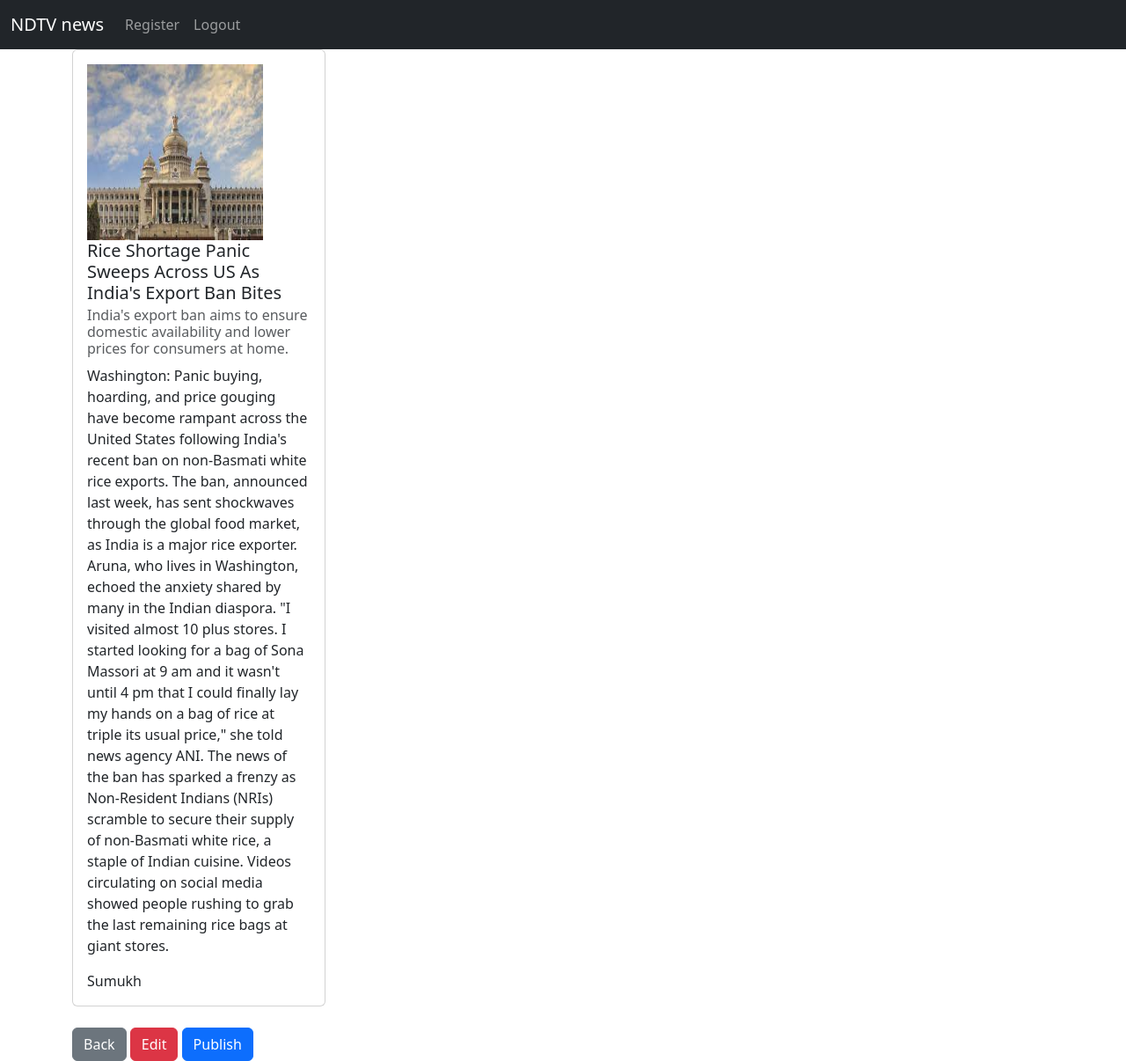
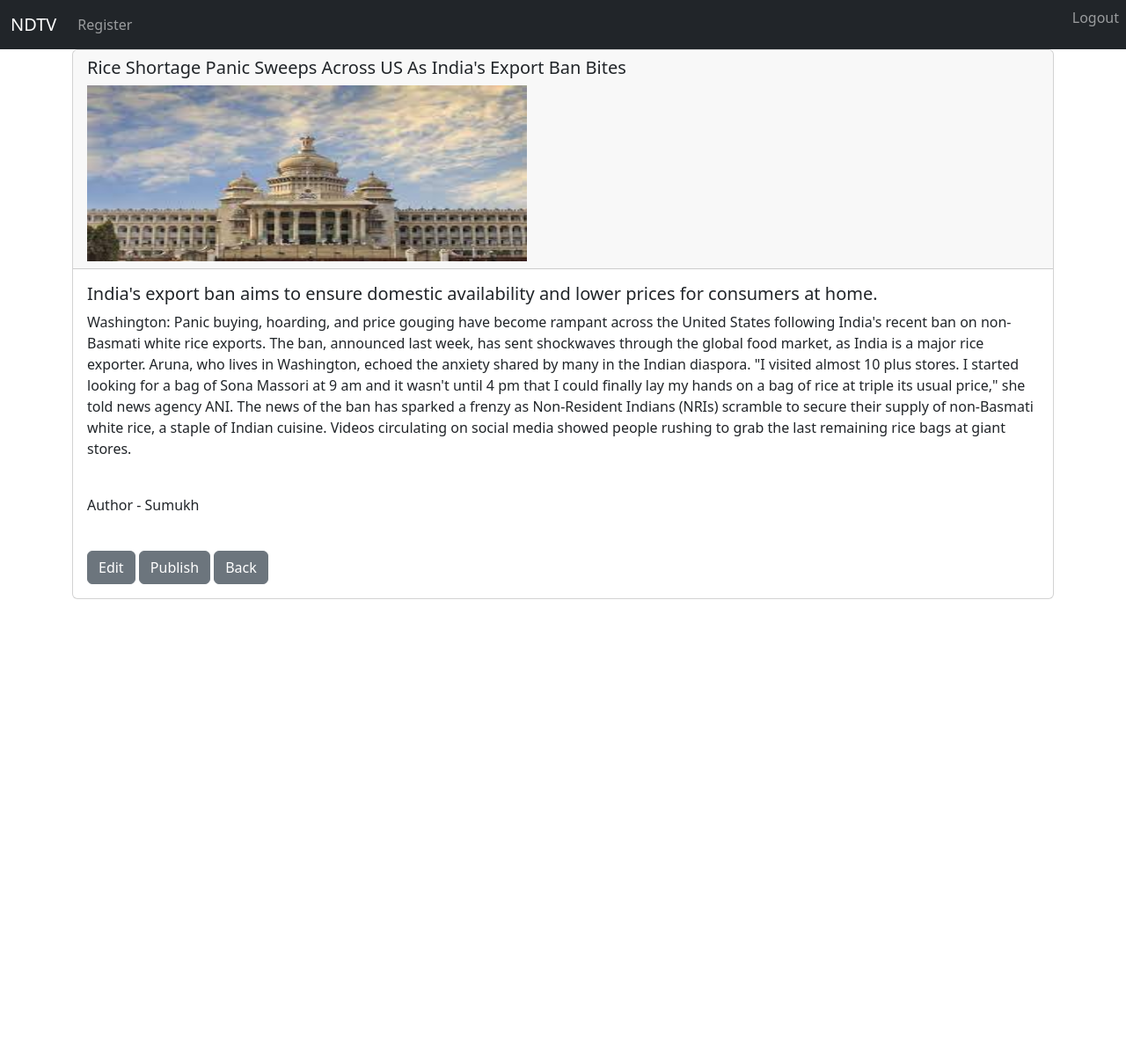
Before and after one commit to Sumukh-Robosoft/django-news, a Django app: page /article/2 in a window 1280 px wide. Shown: the whole page at 88% size. After the commit the page ends 681 px from the top, so only its background shows below. Run offline with Django 4.2, Linux system fonts and the light colour scheme; a user stored in the database is signed in; data comes from the database, SQL or seed files in the repository; both versions use the stored data as it was after the commit; some libraries are stand-ins or nearby versions.

Commit message:
ui fixes

```diff
--- a/articles/forms.py
+++ b/articles/forms.py
@@ -67,7 +67,7 @@ class AddArticles(forms.ModelForm):
         ),
         label="",
     )
-    content = forms.CharField(widget=forms.Textarea)
+    content = forms.CharField(widget=forms.Textarea(attrs={'rows': 20, 'cols': 170,"placeholder": "content"}),label="")
     thumbnail = forms.ImageField(
         widget=forms.widgets.FileInput(
             attrs={"placeholder": "Image", "class": "form-control", "required": False}
--- a/articles/models.py
+++ b/articles/models.py
@@ -8,8 +8,8 @@ class User(AbstractUser):
 
 
 class Articles(models.Model):
-    title = models.CharField(max_length=100)
-    subtitle = models.CharField(max_length=100)
+    title = models.CharField(max_length=500)
+    subtitle = models.CharField(max_length=500)
     content = models.TextField()
     thumbnail = models.ImageField(upload_to='images/', blank=True)
     author = models.ForeignKey(User, related_name="author", on_delete=models.CASCADE)
--- a/articles/templates/article.html
+++ b/articles/templates/article.html
@@ -1,7 +1,7 @@
 {% extends 'base.html' %}
 {% block content %}
 
-<div class="card" style="width: 18rem">
+<!-- <div class="card" style="width: 18rem">
 
     <div class="card-body">
 
@@ -16,5 +16,24 @@
   <br>
   <a href="{% url 'home' %}"><button class="btn btn-secondary">Back</button></a>
   <a href="{% url 'edit_article' article.id %}"><button class="btn btn-danger">Edit</button></a>
-  <a href="{% url 'publish' article.id %}"><button class="btn btn-primary">Publish</button></a>
+  <a href="{% url 'publish' article.id %}"><button class="btn btn-primary">Publish</button></a> -->
+
+  <div class="card">
+    <div class="card-header">
+      <h5 class="card-title">{{article.title}}</h5>
+      <img src="../media/{{article.thumbnail}}" alt="Thumbanail" width="500px" height="200px">
+
+    </div>
+    <div class="card-body">
+      <h5 class="card-title">{{article.subtitle}}</h5>
+      <p class="card-text">{{article.content}}</p>
+      <br>
+    <p class="card-text">Author - {{article.author}}</p><br>
+
+      <a href="{% url 'edit_article' article.id %}"><button class="btn btn-secondary">Edit</button></a>
+      <a href="{% url 'publish' article.id %}"><button class="btn btn-secondary">Publish</button></a>
+      <a href="{% url 'home' %}"><button class="btn btn-secondary">Back</button></a>
+    </div>
+  </div>
+
   {% endblock %}
--- a/articles/templates/navbar.html
+++ b/articles/templates/navbar.html
@@ -7,7 +7,7 @@
   </head>
   <nav class="navbar navbar-expand-lg navbar-dark bg-dark">
     <div class="container-fluid">
-      <a class="navbar-brand" href="{% url 'home' %}">NDTV news</a>
+      <a class="navbar-brand" href="{% url 'home' %}">NDTV </a>
       <button
         class="navbar-toggler"
         type="button"
@@ -33,14 +33,17 @@
                 </li>
 
                 <li class="nav-item">
-                    <a class="nav-link" href="{% url 'view_articles' %}">View Articles</a>
+                    <a class="nav-link" href="{% url 'view_articles' %}">View Your Articles</a>
                     </li>
             {% elif user.is_publisher == True %}
 
             {% endif %}
-            <li class="nav-item">
-                <a class="nav-link" href="{% url 'logout' %}">Logout</a>
+            <ul >
+              <li style="position: absolute; top: 0; right: 0;">
+                <a class="nav-link " href="{% url 'logout' %}">Logout</a>
               </li>
+            </ul>
+
     {% else %}
 
 
```
Also changed, not shown: articles/templates/add_article.html (+7 -4 lines), articles/templates/articles.html (+11 -10 lines), articles/templates/edit_article.html (+4 -4 lines), articles/templates/home.html (+17 -18 lines), articles/templates/register.html (+5 -2 lines), db.sqlite3, media/images/banglore.jpg (added).
